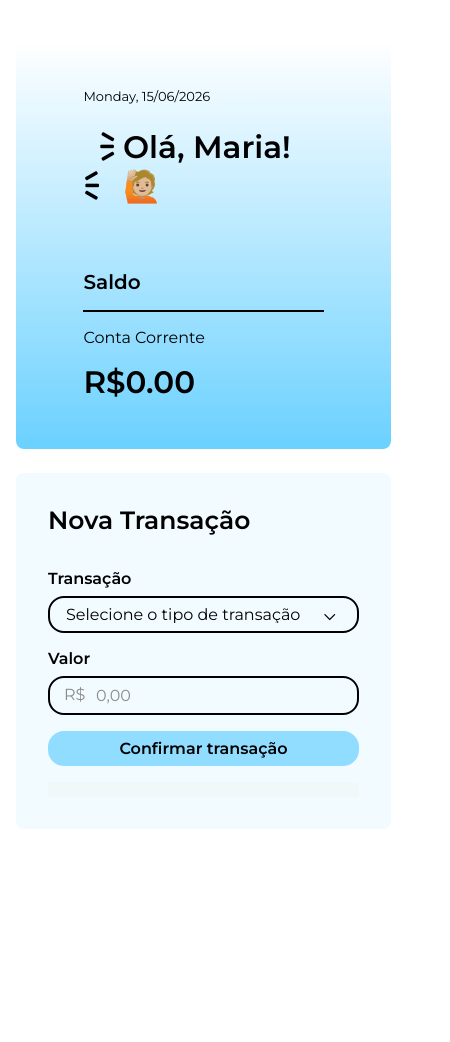
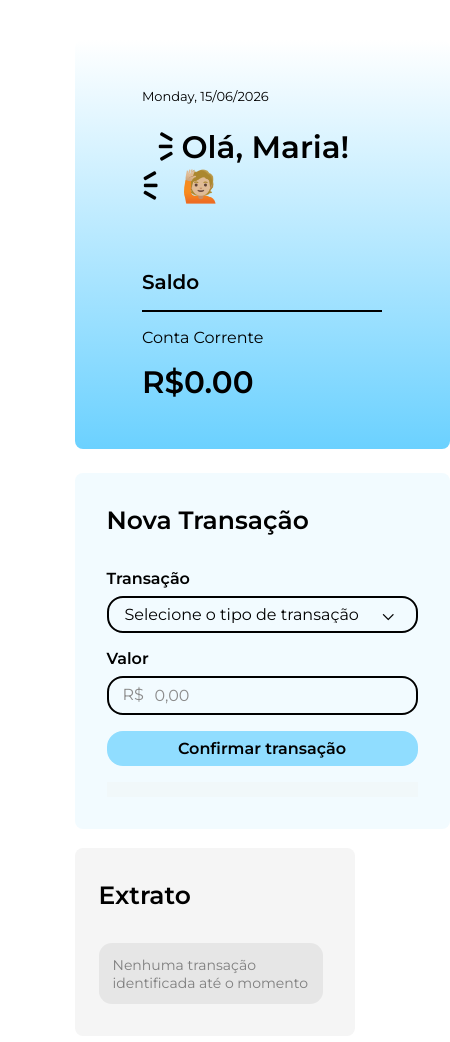
Before and after one commit to ImR0D/anybank, an Angular app: page / in a window 390 px wide. Shown: the top 1042 px of the page, 450 px wide, since content can reach past the window. Before the commit the page ends 869 px from the top, so only its background shows below. Built offline with nearby package versions, Linux system fonts and the light colour scheme.

Commit message:
feat: adicionada nova funcionalidade de extrato com componentes e estilização, incluindo transações e formatação de dados

```diff
--- a/src/app/app.css
+++ b/src/app/app.css
@@ -1,10 +1,10 @@
 .app {
   display: flex;
   flex-wrap: wrap;
-  gap: 1.5rem;
-  max-width: 65rem;
+  gap: 1.2rem;
+  max-width: 70rem;
   padding: 2.5rem 1rem;
-  margin: 0 auto;
+  margin: 0 5% 0 15%;
 }
 .banner-form-wrapper {
   display: flex;
@@ -12,3 +12,14 @@
   gap: 1.5rem;
   flex: 1;
 }
+
+.extrato {
+  gap: 1em;
+  flex-basis: 20rem;
+}
+
+@media screen and (max-width: 48rem) {
+  .extrato {
+    flex-basis: 100%;
+  }
+}
--- a/src/app/app.html
+++ b/src/app/app.html
@@ -7,5 +7,6 @@
         [transacaoRecebida]="processedTransaction()"
       ></app-form-nova-transacao>
     </div>
+    <app-extrato [transacoes]="transactions()" class="extrato" />
   </div>
 </main>
--- a/src/app/app.ts
+++ b/src/app/app.ts
@@ -2,10 +2,11 @@ import { Component, computed, signal } from '@angular/core';
 import { Banner } from './components/banner/banner';
 import { FormNovaTransacao } from './components/form-nova-transacao/form-nova-transacao';
 import { Transaction, TransactionType } from './models/transaction';
+import { Extrato } from './components/extrato/extrato';
 
 @Component({
   selector: 'app-root',
-  imports: [Banner, FormNovaTransacao],
+  imports: [Banner, FormNovaTransacao, Extrato],
   templateUrl: './app.html',
   styleUrl: './app.css',
 })
--- /dev/null
+++ b/src/app/components/extrato/extrato.css
@@ -0,0 +1,60 @@
+.extrato {
+  border-radius: 0.5rem;
+  background: var(--fundo-cinza-claro, #f5f5f5);
+  padding: 2rem 1.5rem;
+  min-height: 100%;
+  display: flex;
+  flex-direction: column;
+  gap: 2rem;
+}
+
+.titulo {
+  font-size: 1.5625rem;
+  font-weight: 600;
+  line-height: 125%;
+}
+
+.transacoes {
+  display: flex;
+  flex-direction: column;
+  gap: 0.5rem;
+  max-height: 32em;
+  scroll-behavior: smooth;
+  scrollbar-width: thin;
+  overflow-y: auto;
+  padding-right: 0.5em;
+  border: none;
+}
+.nenhuma_transacao {
+  display: flex;
+  align-items: center;
+  justify-content: center;
+  background-color: #00000010;
+  padding: 0.9em 1em;
+  font-weight: 400;
+  font-size: 14px;
+  color: #30303090;
+  border-radius: 0.8rem;
+}
+
+.extrato {
+  width: auto;
+}
+
+@media screen and (max-width: 70rem) {
+  .extrato {
+    border-radius: 0.5rem;
+    background: var(--fundo-cinza-claro, #f5f5f5);
+    padding: 2rem 1.5rem;
+    min-height: 100%;
+    display: flex;
+    flex-direction: column;
+    gap: 2rem;
+  }
+  .extrato {
+    flex-basis: 100%;
+  }
+  .transacoes {
+    display: flex;
+  }
+}
--- /dev/null
+++ b/src/app/components/extrato/extrato.html
@@ -0,0 +1,14 @@
+<aside class="extrato">
+  <h2 class="titulo">Extrato</h2>
+  <ul class="transacoes">
+    @if (transacoes().length == 0) {
+      <li class="nenhuma_transacao">Nenhuma transação identificada até o momento</li>
+    } @else {
+      @for (transacao of transacoes(); track transacao.id) {
+        <li>
+          <app-transacao [transactionItem]="transacao" />
+        </li>
+      }
+    }
+  </ul>
+</aside>
--- /dev/null
+++ b/src/app/components/extrato/extrato.ts
@@ -0,0 +1,13 @@
+import { Component, input } from '@angular/core';
+import { Transacao } from './transacao/transacao';
+import { Transaction } from '../../models/transaction';
+
+@Component({
+  selector: 'app-extrato',
+  imports: [Transacao],
+  templateUrl: './extrato.html',
+  styleUrl: './extrato.css',
+})
+export class Extrato {
+  transacoes = input.required<Transaction[]>();
+}
--- /dev/null
+++ b/src/app/components/extrato/transacao/transacao.css
@@ -0,0 +1,33 @@
+.transacao {
+  display: flex;
+  justify-content: space-between;
+  border-bottom: 1px dashed #40404033;
+  border-width: 2px;
+}
+.transacao_row {
+  display: flex;
+  flex-direction: column;
+  justify-content: space-between;
+  flex-wrap: wrap;
+  padding-bottom: 0.75em;
+}
+
+.valor {
+  font-size: 1rem;
+  font-weight: 600;
+  color: #444;
+}
+.tipo {
+  display: flex;
+}
+.tipo,
+.data {
+  display: flex;
+  color: #6d6d6dbb;
+  font-weight: 600;
+  line-height: 1.3em;
+}
+
+.small {
+  font-size: 12px;
+}
--- /dev/null
+++ b/src/app/components/extrato/transacao/transacao.html
@@ -0,0 +1,9 @@
+<div class="transacao">
+  <span class="small tipo">{{ transactionItem().tipo }}</span>
+  <div class="transacao_row">
+    <span class="valor">{{ transactionItem().valor | currency: 'BRL' }}</span>
+    <span class="small data">{{
+      transactionItem().dataTransacao | date: 'EEE, dd/MM/yyyy HH:mm'
+    }}</span>
+  </div>
+</div>
--- /dev/null
+++ b/src/app/components/extrato/transacao/transacao.ts
@@ -0,0 +1,13 @@
+import { CurrencyPipe, DatePipe } from '@angular/common';
+import { Component, input } from '@angular/core';
+import { Transaction } from '../../../models/transaction';
+
+@Component({
+  selector: 'app-transacao',
+  imports: [CurrencyPipe, DatePipe],
+  templateUrl: './transacao.html',
+  styleUrl: './transacao.css',
+})
+export class Transacao {
+  transactionItem = input.required<Transaction>();
+}
--- a/src/app/components/form-nova-transacao/form-nova-transacao.html
+++ b/src/app/components/form-nova-transacao/form-nova-transacao.html
@@ -12,8 +12,9 @@
             required
           >
             <option value="" selected disabled>Selecione o tipo de transação</option>
-            <option value="deposito">Depósito</option>
-            <option value="saque">Saque</option>
+            @for (tipo of tipoTransacaoEnum | keyvalue; track tipo.key) {
+              <option [value]="tipo.value">{{ tipo.value | titlecase }}</option>
+            }
           </select>
         </div>
       </label>
--- a/src/app/components/form-nova-transacao/form-nova-transacao.ts
+++ b/src/app/components/form-nova-transacao/form-nova-transacao.ts
@@ -1,18 +1,11 @@
-import {
-  ChangeDetectorRef,
-  Component,
-  effect,
-  EventEmitter,
-  inject,
-  input,
-  output,
-} from '@angular/core';
+import { ChangeDetectorRef, Component, effect, inject, input, output } from '@angular/core';
 import { FormsModule } from '@angular/forms';
 import { Transaction, TransactionType } from '../../models/transaction';
+import { KeyValuePipe, TitleCasePipe } from '@angular/common';
 
 @Component({
   selector: 'app-form-nova-transacao',
-  imports: [FormsModule],
+  imports: [FormsModule, KeyValuePipe, TitleCasePipe],
   templateUrl: './form-nova-transacao.html',
   styleUrl: './form-nova-transacao.css',
 })
@@ -26,11 +19,13 @@ export class FormNovaTransacao {
 
   transacaoCriada = output<Transaction>();
   transacaoRecebida = input<Transaction>();
+  tipoTransacaoEnum = TransactionType;
 
   realizarTransacao() {
     const transacao = new Transaction(
       this.tipoTransacao as TransactionType,
       Number(this.valorTransacao),
+      new Date(),
     );
 
     this.transacaoCriada.emit(transacao);
--- a/src/app/models/transaction.ts
+++ b/src/app/models/transaction.ts
@@ -1,13 +1,15 @@
 export class Transaction {
+  public readonly id = crypto.randomUUID();
   constructor(
     public readonly tipo: TransactionType,
     public readonly valor: number,
+    public readonly dataTransacao: Date,
     public hasError?: boolean,
     public errorMessage?: string,
   ) {}
 }
 
 export enum TransactionType {
-  Deposito = 'deposito',
+  Deposito = 'depósito',
   Saque = 'saque',
 }
```
